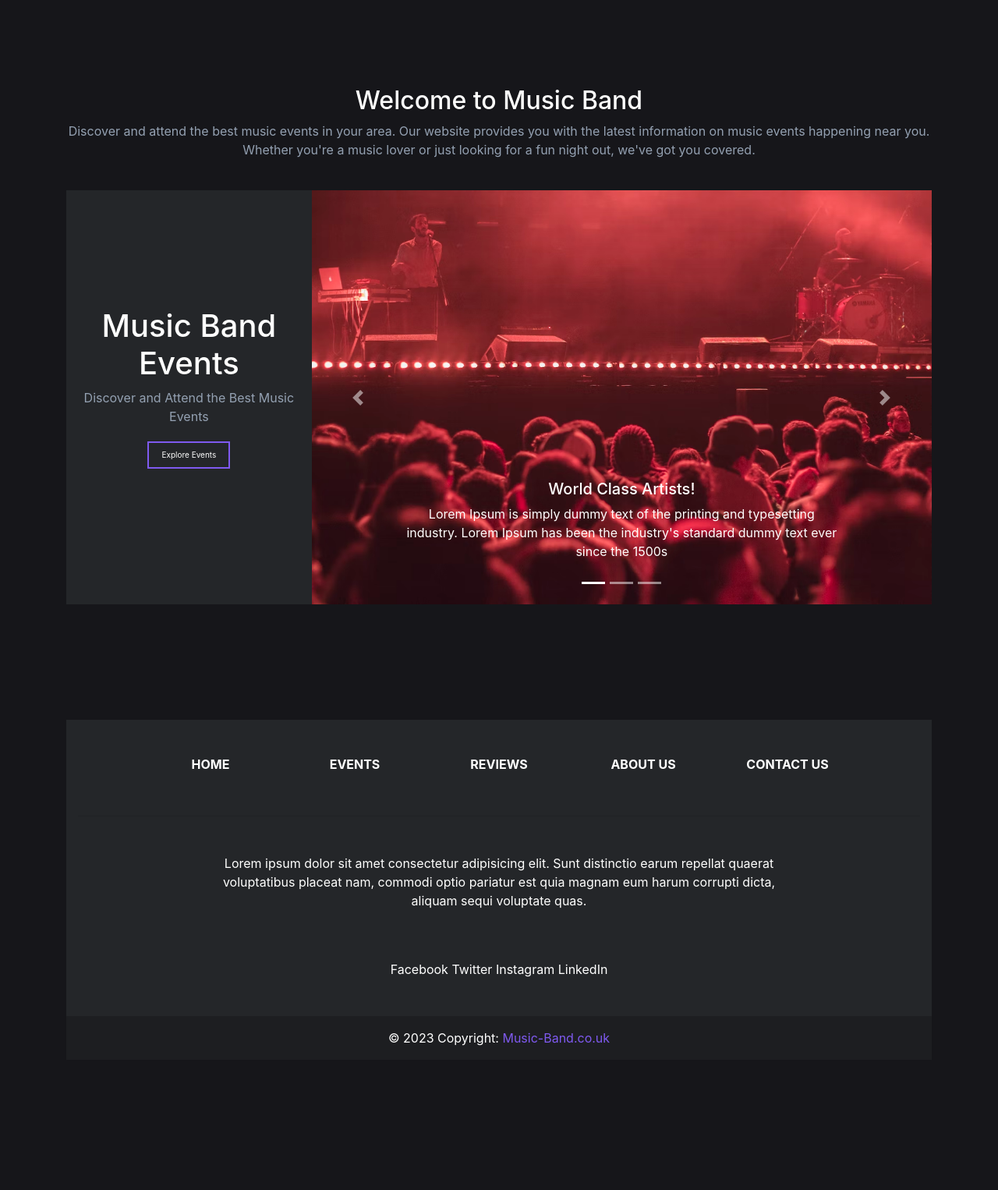
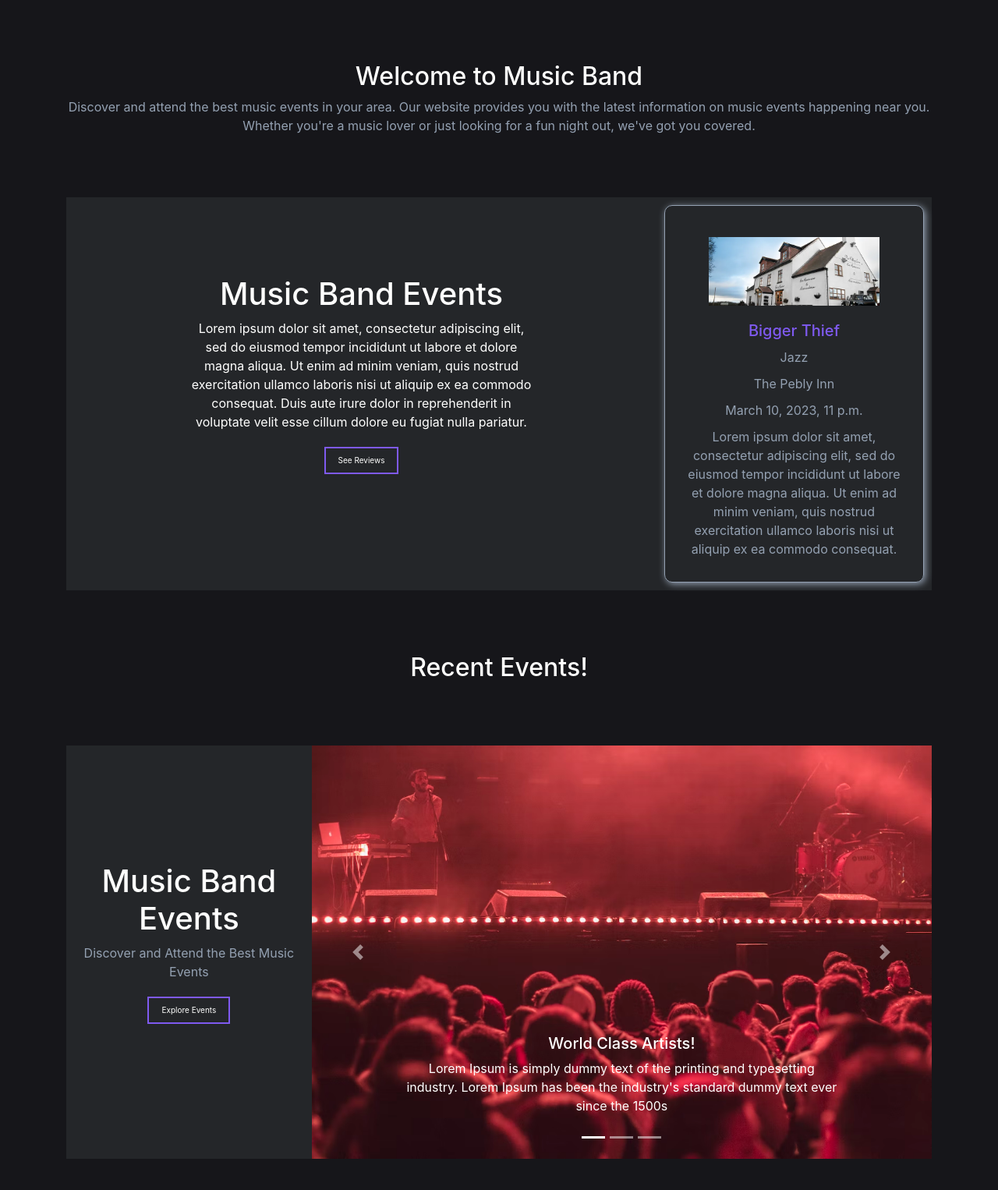
Before and after one commit to JDFSHU/Web-Application, a Django app: page / in a window 1280 px wide. Shown: the part 581-2107 px from the top of the page at 78% size. Before the commit the page ends 1922 px from the top, so only its background shows below. Run offline with Django 4.2, Linux system fonts and the light colour scheme; data comes from the database, SQL or seed files in the repository; both versions use the stored data as it was after the commit; some libraries are stand-ins or nearby versions.

Commit message:
minor changes to CSS and commenting

```diff
--- a/music_band/events/models.py
+++ b/music_band/events/models.py
@@ -52,7 +52,7 @@ class ContactFormData(models.Model):
 
 # This function is used to validate the card code the user provides, it must be 3 digits long, otherwise it will raise a validation error
 def validate_card_code(code):
-    if len(str(code)) != 3:
+    if len("{:03d}".format(code)) != 3: # this line of code is used to format the code to 3 digits long AND accept a code with digits that begin with 0
         raise ValidationError('Code must be 3 digits long')
 
 # This function is used to validate the card number the user provides, it must be 16 digits long, otherwise it will raise a validation error
--- a/music_band/events/static/events/main.css
+++ b/music_band/events/static/events/main.css
@@ -46,8 +46,8 @@ ul {
 
 .banner-content {
     text-align: center;
-    padding-top: 10%;
-    margin-bottom: 40px;
+    padding-top: 80px;
+    margin-bottom: 80px;
 }
 
 .banner-headline {
@@ -100,6 +100,20 @@ ul {
     padding: 20px;
     text-align: center;
     padding-top: 150px;
+}
+
+.random-event-container {
+    background-color: #242629;
+    display: flex;
+    justify-content: space-between;
+    margin-top: 20px;
+}
+
+@media screen and (max-width: 320px) {
+    .random-event-container {
+        flex-direction: column;
+        align-items: center;
+    }
 }
 
 /* Home Page End */
@@ -400,19 +414,45 @@ a.article-title:hover {
     margin: 0 auto;
 }
 
+#demo {
+    font-size: 2rem;
+    font-weight: bold;
+    color: #94a1b2;
+    padding: 1rem;
+    border-radius: 5px;
+    text-align: center;
+}
+
 /* Events Page End */
 
 
-/* Events Detail Page Start */
+/* Events Detail Start */
 
 .review-button {
     margin-top: 40px;
     margin-bottom: 40px;
+}
 
+.event-detail-title {
+    color: #7f5af0;
+}
+
+.event-detail {
+    background-color: #242629;
+    align-items: left;
 
 }
 
-/* Events Detail Page End */
+.review-content {
+    display: block;
+    margin-left: auto;
+    margin-right: auto;
+    width: 40%;
+    text-align: center;
+    margin-top: 100px;
+}
+
+/* Events Detail End */
 
 
 /* Form Start */
@@ -544,28 +613,3 @@ object-fit: cover;
 }
 
 /* Pagination End */
-
-
-
-/* Event Detail Start */
-
-.event-detail-title {
-    color: #7f5af0;
-}
-
-.event-detail {
-    background-color: #242629;
-    align-items: left;
-
-}
-
-.review-content {
-    display: block;
-    margin-left: auto;
-    margin-right: auto;
-    width: 40%;
-    text-align: center;
-    margin-top: 100px;
-}
-
-/* Event Detail End */
--- a/music_band/events/templates/events/base.html
+++ b/music_band/events/templates/events/base.html
@@ -17,7 +17,11 @@
     <header class="site-header"> <!-- Navbar Start -->
         <nav class="navbar navbar-expand-md navbar-dark bg-steel fixed-top">
             <div class="container">
-                <a class="navbar-brand mr-4" href="{% url "events-home" %}">Music Band</a>
+                {% if user.username == 'admin' %}  <!-- If user is logged in and is admin, redirects to admin page -->
+                    <a class="navbar-brand mr-4" href="/admin">Music Band</a> <!-- If user is logged in and is admin, redirects to admin page -->
+                {% else %} <!-- If user is not is not admin, redirects to home page -->
+                    <a class="navbar-brand mr-4" href="{% url "events-home" %}">Music Band</a>  <!-- If user is not is not admin, redirects to home page -->
+                {% endif %}
                 <button class="navbar-toggler" type="button" data-toggle="collapse" data-target="#navbarToggle" aria-controls="navbarToggle" aria-expanded="false" aria-label="Toggle navigation">
                 <span class="navbar-toggler-icon"></span>
                 </button>
--- a/music_band/events/templates/events/event_detail.html
+++ b/music_band/events/templates/events/event_detail.html
@@ -5,6 +5,7 @@
     <div class="banner">
         <img src="/media/imgs/event-detail.jpg" alt="Contact Page Banner">
     </div>
+
     <div class="contact-container">
         <div class="event-card">
             <img class="event-card-photo" src="{{ object.photo.url }}">
--- a/music_band/events/templates/events/home.html
+++ b/music_band/events/templates/events/home.html
@@ -15,6 +15,28 @@
             Our website provides you with the latest information on music events happening near you.
             Whether you're a music lover or just looking for a fun night out, we've got you covered.
         </p>
+    </div>
+
+    <div class="random-event-container">
+        <div class="review-content">
+            <h1 class="banner-headline">Music Band Events</h1>
+            <p>Lorem ipsum dolor sit amet, consectetur adipiscing elit, sed do eiusmod tempor incididunt ut labore et dolore magna aliqua.
+                Ut enim ad minim veniam, quis nostrud exercitation ullamco laboris nisi ut aliquip ex ea commodo consequat.
+                Duis aute irure dolor in reprehenderit in voluptate velit esse cillum dolore eu fugiat nulla pariatur.</p>
+                <a href="{% url "events-reviews" %}" class="pagination-button">See Reviews</a>
+        </div>
+        <div class="event-card">
+            <img class="event-card-photo" src="{{ random_event.photo.url }}">
+            <a class="event-card-title" href="{% url 'events-events' %}"><h3 class="event-card-title">{{ random_event.name }}</h3></a>
+            <p class="event-card-type">{{ random_event.event_type }}</p>
+            <p class="event-card-location">{{ random_event.location }}</p>
+            <p class="event-card-date">{{ random_event.date }}</p>
+            <p class="event-card-description">{{ random_event.description }}</p>
+        </div>
+    </div>
+
+    <div class="banner-content">
+        <h2>Recent Events!</h2>
     </div>
 
     <!-- Carousel Start -->
--- a/music_band/events/views.py
+++ b/music_band/events/views.py
@@ -14,7 +14,9 @@ from django.views.generic import FormView
 
 # These views map to the paths in the events app urls.py file
 def home(request):
-    return render(request, 'events/home.html') # render the home.html template when requested
+    random_event = Event.objects.order_by('?').first() # This line of code is used to get a random event from the events model
+    return render(request, 'events/home.html',  {'random_event': random_event}) # render the home.html template when requested with a random event from the events model
+
 
 def events(request):
     context = {
@@ -29,8 +31,10 @@ def reviews(request):
 def about(request):
     return render(request, 'events/about.html') # render the about.html template when requested
 
+
 def contact(request):
     return render(request, 'events/contact.html') # render the contact.html template when requested
+
 
 def upload(request): # This view is used to upload contact us form data to the database and sends an email to the admin
     if request.method == 'POST':
@@ -47,6 +51,7 @@ def upload(request): # This view is used to upload contact us form data to the d
             )
         return redirect('events-home')
     return render(request, 'events/contact_form.html', {'form' : ContactForm})
+
 
 # This view is used to request the search_events template and return the search results
 def search_events(request):
@@ -65,8 +70,10 @@ def search_events(request):
 def not_admin(request): # This view is for the not_admin rights error page
     return render(request, 'events/not_admin.html') # render the not_admin.html template when requested
 
+
 def not_author(request): # This view is for the not_author rights error page
     return render(request, 'events/not_author.html') # render the not_admin.html template when requested
+
 
 # This classed based view is for the buy tickets form which allows the user to purchase tickets for an specific event
 class BuyTicketsView(FormView):
@@ -102,6 +109,7 @@ class EventsListView(ListView): # This view is used to display all the events in
     template_name = 'events/events.html' # <app>/<model>_<viewtype>.html
     context_object_name = 'events' # name of the object list that will be used in the template
 
+
 class EventsDetailView(DetailView): # This view is used to display the details of a single event
     model = Event # Tells the view which model to query
 
@@ -118,7 +126,6 @@ class EventsCreateView(LoginRequiredMixin, UserPassesTestMixin, CreateView): # L
 
     def handle_no_permission(self): # redirects to the not_admin page if the test_func returns false
         return redirect('not-admin')
-
 
 
 class EventsUpdateView(LoginRequiredMixin, UserPassesTestMixin, UpdateView): # LoginRequiredMixin is used to prevent users from updating events without logging in
@@ -156,6 +163,8 @@ class EventsDeleteView(LoginRequiredMixin, UserPassesTestMixin, DeleteView):
 
 # End of ADMIN Content Management System (CMS) views to add/update/delete Events
 
+
+
 # Start of USER Content Management System (CMS) views to add/update/delete Reviews
 
 class ReviewListView(ListView): # This view is used to display all the reviews in the database
@@ -164,6 +173,7 @@ class ReviewListView(ListView): # This view is used to display all the reviews i
     context_object_name = 'reviews' # name of the object list that will be used in the template
     ordering = ['-date_posted'] # orders the reviews by date posted
     paginate_by = 5 # number of reviews to display per page
+
 
 class UserReviewListView(ListView): # This view is used to display all the reviews in the database
     model = Review # Tells the view which model to query
@@ -179,6 +189,7 @@ class UserReviewListView(ListView): # This view is used to display all the revie
 class ReviewDetailView(DetailView): # This view is used to display the details of a single review
     model = Review # Tells the view which model to query
 
+
 class ReviewCreateView(LoginRequiredMixin, CreateView):
     model = Review # Tells the view which model to query
     form_class = ReviewForm # Tells the view which custom form to use (allows min/max rating of 1-5)
@@ -186,6 +197,7 @@ class ReviewCreateView(LoginRequiredMixin, CreateView):
     def form_valid(self, form): # sets the author to the current logged in user upon creating a new review
         form.instance.author = self.request.user
         return super().form_valid(form)
+
 
 class ReviewUpdateView(LoginRequiredMixin, UserPassesTestMixin, UpdateView):
     model = Review # Tells the view which model to query
@@ -206,6 +218,7 @@ class ReviewUpdateView(LoginRequiredMixin, UserPassesTestMixin, UpdateView):
     def handle_no_permission(self): # redirects to the not_author page if the test_func returns false
         return redirect('not-author')
 
+
 class ReviewDeleteView(LoginRequiredMixin, UserPassesTestMixin, DeleteView):
     model = Review # Tells the view which model to query
     success_url = '/reviews/' # redirect to the reviews page after deleting a review
```
Also changed, not shown: other parts of music_band/events/static/events/main.css (+29 -0 lines), music_band/events/templates/events/contact.html (+20 -0 lines), music_band/events/templates/events/events.html (+46 -0 lines), music_band/db.sqlite3, music_band/media/icon/facebook.png (added), music_band/media/icon/instagram.png (added), music_band/media/icon/linkedin.png (added), music_band/media/icon/twitter.png (added), music_band/media/imgs/306099820_2426383597525818_8791704011239842727_n_8h9hde7.jpg (added), music_band/media/imgs/event-countdown.jpg (added), music_band/media/imgs/social-media-contact.jpg (added), music_band/media/profile_pics/14567625_163848327402957_1969153939025401009_o_BJkSD8e.jpg (added).
